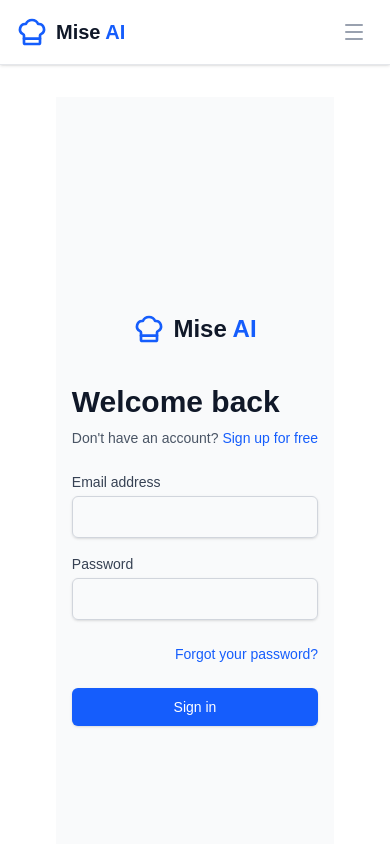
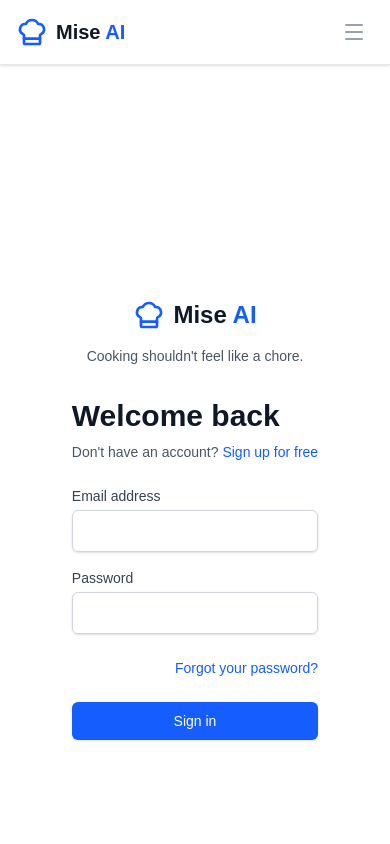
Before and after one commit to kgreer0210/recipe-gen-app, a Next.js app: page /login in a window 390 px wide. Shown: the top 844 px of the page. Built offline with nearby package versions, Linux system fonts and the light colour scheme; no server answers.

Commit message:
feat: Update auth layout and forms with improved styling and additional motivational text

```diff
--- a/src/app/(auth)/forgot-password/page.tsx
+++ b/src/app/(auth)/forgot-password/page.tsx
@@ -49,7 +49,7 @@ export default function ForgotPasswordPage() {
                             type="email"
                             autoComplete="email"
                             required
-                            className="appearance-none block w-full px-3 py-2 border border-gray-300 rounded-md shadow-sm placeholder-gray-400 focus:outline-none focus:ring-blue-500 focus:border-blue-500 sm:text-sm"
+                            className="appearance-none block w-full px-3 py-2 border border-gray-300 rounded-md shadow-sm placeholder-gray-400 focus:outline-none focus:ring-blue-500 focus:border-blue-500 text-base sm:text-sm"
                         />
                     </div>
                 </div>
--- a/src/app/(auth)/layout.tsx
+++ b/src/app/(auth)/layout.tsx
@@ -38,7 +38,7 @@ export default function AuthLayout({
       </div>
 
       {/* Right Panel - Form Content */}
-      <div className="flex-1 flex flex-col justify-center py-12 px-4 sm:px-6 lg:px-20 xl:px-24 bg-gray-50">
+      <div className="flex-1 flex flex-col justify-center py-12 px-4 sm:px-6 lg:px-20 xl:px-24 bg-white lg:bg-gray-50">
         <div className="mx-auto w-full max-w-sm lg:w-96">
           <div className="lg:hidden mb-8 text-center">
             <Link
@@ -50,6 +50,9 @@ export default function AuthLayout({
                 Mise <span className="text-blue-600">AI</span>
               </span>
             </Link>
+            <p className="mt-2 text-sm text-gray-600">
+              Cooking shouldn't feel like a chore.
+            </p>
           </div>
           {children}
         </div>
--- a/src/app/(auth)/login/page.tsx
+++ b/src/app/(auth)/login/page.tsx
@@ -48,7 +48,7 @@ export default function LoginPage() {
                                 type="email"
                                 autoComplete="email"
                                 required
-                                className="appearance-none block w-full px-3 py-2 border border-gray-300 rounded-md shadow-sm placeholder-gray-400 focus:outline-none focus:ring-blue-500 focus:border-blue-500 sm:text-sm"
+                                className="appearance-none block w-full px-3 py-2 border border-gray-300 rounded-md shadow-sm placeholder-gray-400 focus:outline-none focus:ring-blue-500 focus:border-blue-500 text-base sm:text-sm"
                             />
                         </div>
                     </div>
@@ -64,7 +64,7 @@ export default function LoginPage() {
                                 type="password"
                                 autoComplete="current-password"
                                 required
-                                className="appearance-none block w-full px-3 py-2 border border-gray-300 rounded-md shadow-sm placeholder-gray-400 focus:outline-none focus:ring-blue-500 focus:border-blue-500 sm:text-sm"
+                                className="appearance-none block w-full px-3 py-2 border border-gray-300 rounded-md shadow-sm placeholder-gray-400 focus:outline-none focus:ring-blue-500 focus:border-blue-500 text-base sm:text-sm"
                             />
                         </div>
                     </div>
--- a/src/app/(auth)/reset-password/page.tsx
+++ b/src/app/(auth)/reset-password/page.tsx
@@ -42,7 +42,7 @@ export default function ResetPasswordPage() {
                             type="password"
                             autoComplete="new-password"
                             required
-                            className="appearance-none block w-full px-3 py-2 border border-gray-300 rounded-md shadow-sm placeholder-gray-400 focus:outline-none focus:ring-blue-500 focus:border-blue-500 sm:text-sm"
+                            className="appearance-none block w-full px-3 py-2 border border-gray-300 rounded-md shadow-sm placeholder-gray-400 focus:outline-none focus:ring-blue-500 focus:border-blue-500 text-base sm:text-sm"
                         />
                     </div>
                 </div>
--- a/src/app/(auth)/signup/page.tsx
+++ b/src/app/(auth)/signup/page.tsx
@@ -48,7 +48,7 @@ export default function SignupPage() {
                                 type="email"
                                 autoComplete="email"
                                 required
-                                className="appearance-none block w-full px-3 py-2 border border-gray-300 rounded-md shadow-sm placeholder-gray-400 focus:outline-none focus:ring-blue-500 focus:border-blue-500 sm:text-sm"
+                                className="appearance-none block w-full px-3 py-2 border border-gray-300 rounded-md shadow-sm placeholder-gray-400 focus:outline-none focus:ring-blue-500 focus:border-blue-500 text-base sm:text-sm"
                             />
                         </div>
                     </div>
@@ -64,7 +64,7 @@ export default function SignupPage() {
                                 type="password"
                                 autoComplete="new-password"
                                 required
-                                className="appearance-none block w-full px-3 py-2 border border-gray-300 rounded-md shadow-sm placeholder-gray-400 focus:outline-none focus:ring-blue-500 focus:border-blue-500 sm:text-sm"
+                                className="appearance-none block w-full px-3 py-2 border border-gray-300 rounded-md shadow-sm placeholder-gray-400 focus:outline-none focus:ring-blue-500 focus:border-blue-500 text-base sm:text-sm"
                             />
                         </div>
                     </div>
```
